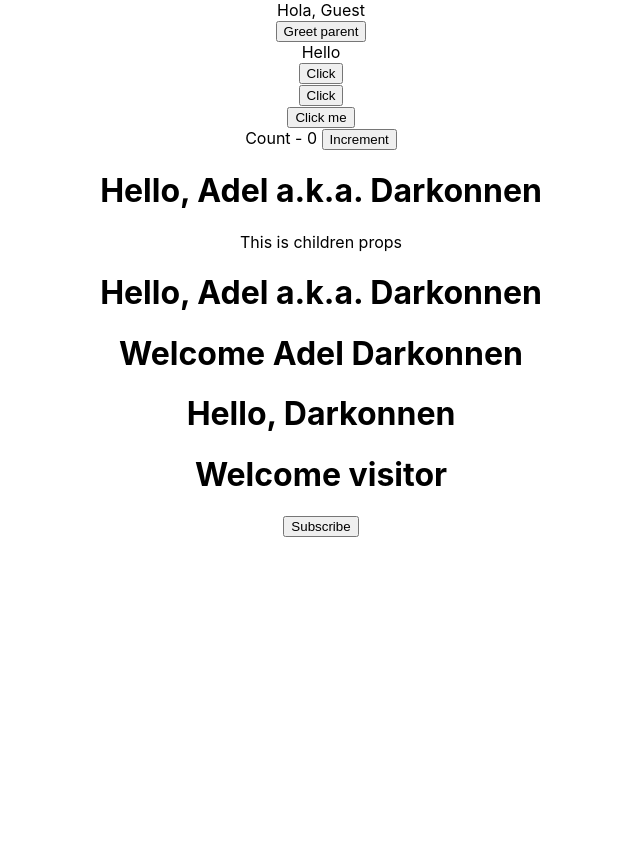
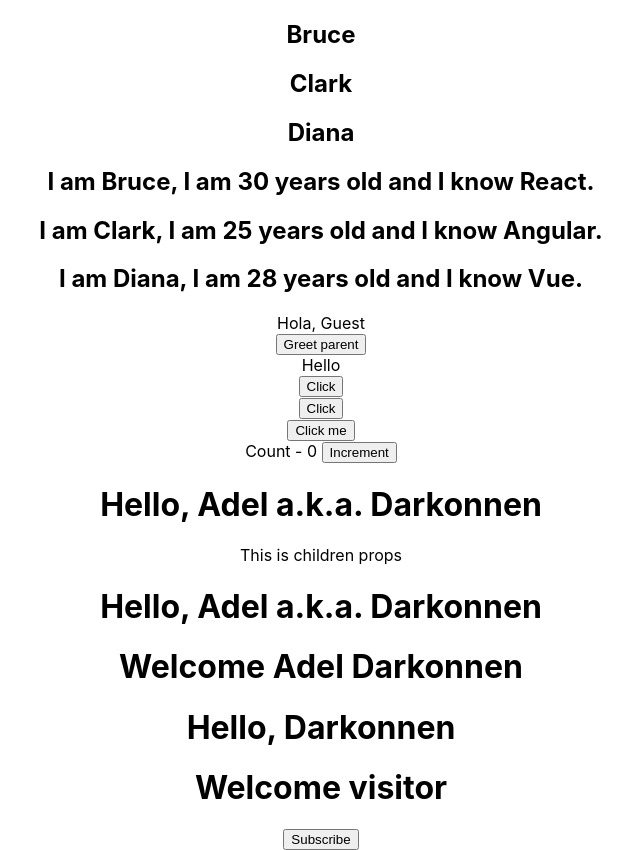
Before and after one commit to Adel-Cabrera/RJS, a React (Create React App) app: page / in a window 1280 px wide. Shown: the whole page, without its empty margins (319-959 px from the left). Before the commit the page ends 800 px from the top, so only its background shows below. Built offline with nearby package versions, Linux system fonts and the light colour scheme.

Commit message:
List rendering

```diff
--- a/src/App.js
+++ b/src/App.js
@@ -10,11 +10,13 @@ import ClassClick from './components/ClassClick';
 import EventBind from './components/EventBind';
 import ParentComponent from './components/ParentComponent';
 import UserGreeting from './components/UserGreeting';
+import NameList from './components/NameList';
 
 class App extends Component {
   render(){
   return (
     <div className="App">
+      <NameList />
       <UserGreeting />
       <ParentComponent />
       <EventBind />
--- /dev/null
+++ b/src/components/NameList.js
@@ -0,0 +1,41 @@
+import React from 'react';
+import People from './People'
+
+function NameList() {
+  const names = ['Bruce', 'Clark', 'Diana'];
+  const nameList = names.map(name => <h2> {name} </h2>);
+  const people = [
+    {
+      id: 1,
+      name: 'Bruce',
+      age: 30,
+      skill: 'React',
+    },
+    {
+      id: 2,
+      name: 'Clark',
+      age: 25,
+      skill: 'Angular',
+    },
+    {
+      id: 3,
+      name: 'Diana',
+      age: 28,
+      skill: 'Vue',
+    }
+  ]
+  const peopleList = people.map(p => <People people={p}/>);
+  return(
+    <div>
+    {
+      nameList
+    }
+    {
+      peopleList
+    }
+
+    </div>
+  );
+}
+
+export default NameList;
--- /dev/null
+++ b/src/components/People.js
@@ -0,0 +1,13 @@
+import React from 'react';
+
+function People({people}){
+  return(
+    <div>
+      <h2>
+       I am {people.name}, I am {people.age} years old and I know {people.skill}.
+      </h2>
+    </div>
+  );
+}
+
+export default People;
```
